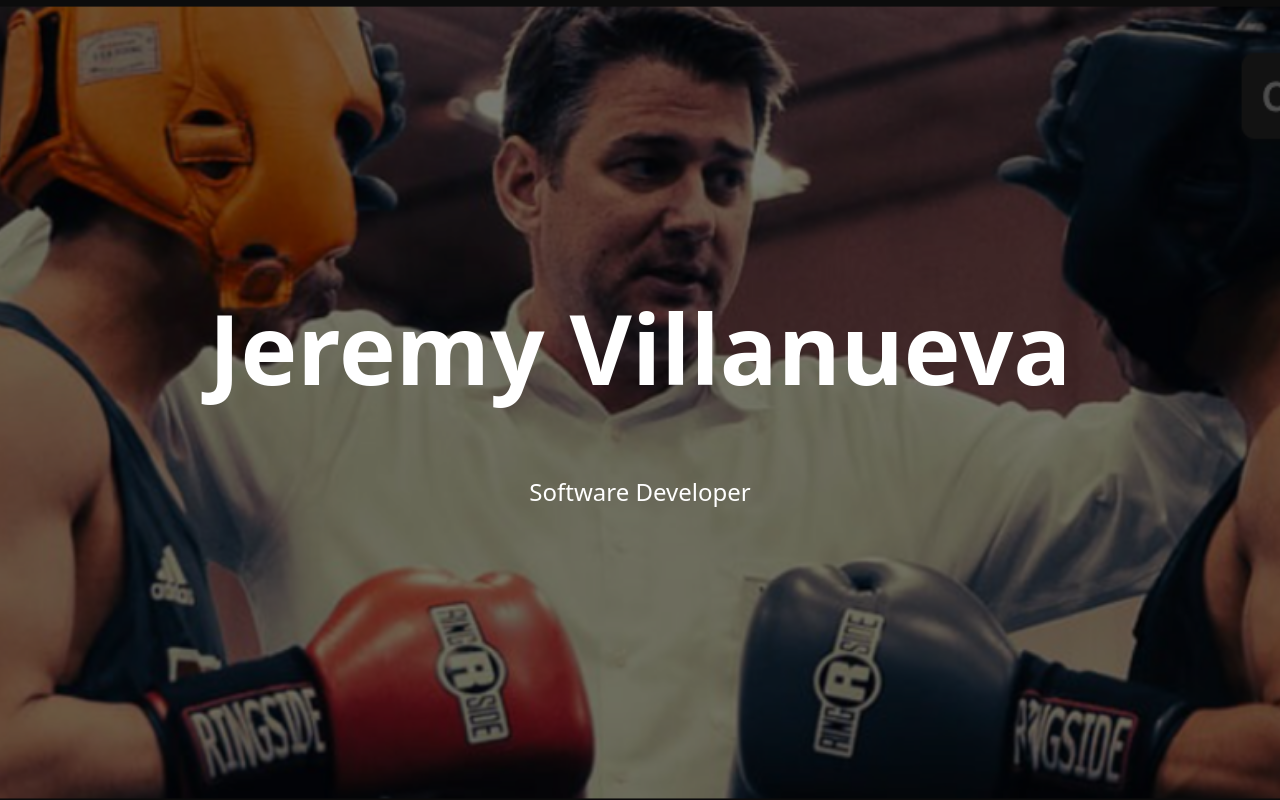
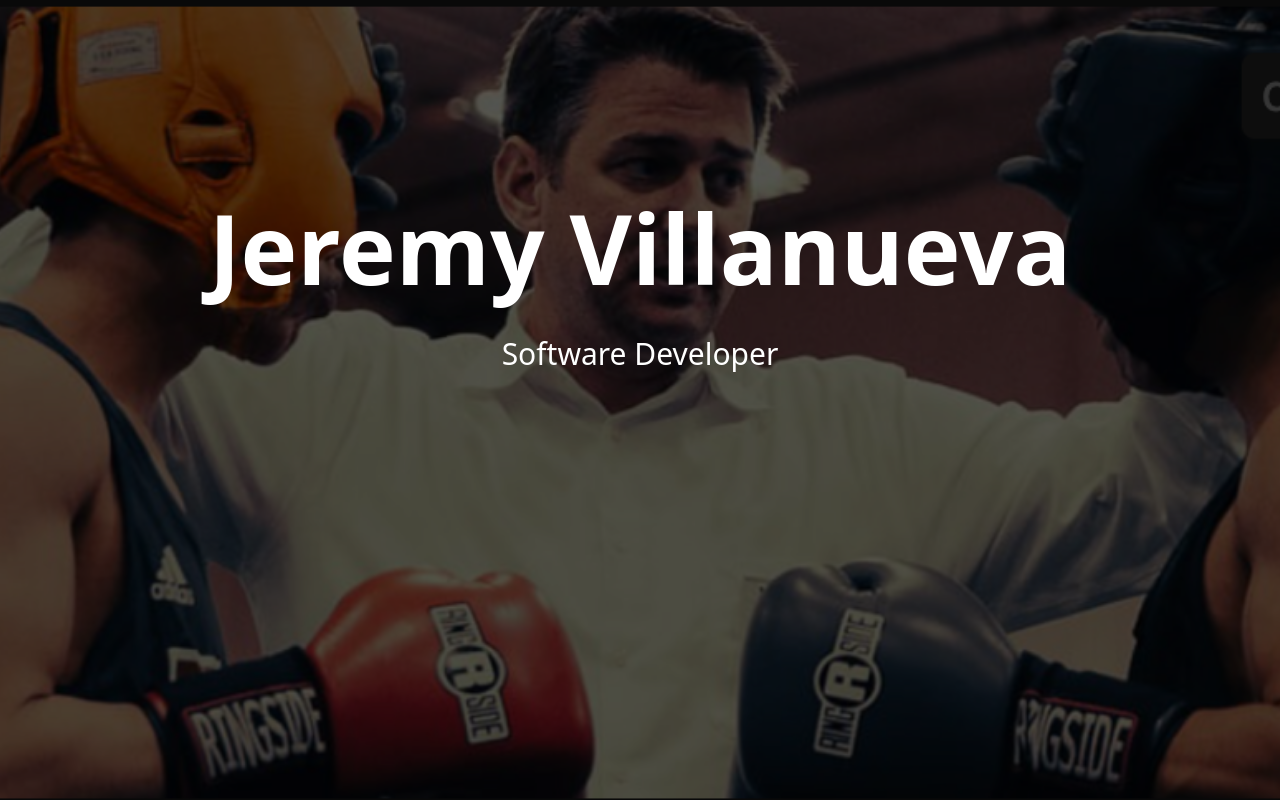
Before and after one commit to jeremyjv/villain-website, a React (Vite) app in the folder frontend/: page / in a window 1280 px wide. Built offline with nearby package versions, Linux system fonts and the light colour scheme.

Commit message:
positioned name correctly

```diff
--- a/frontend/src/App.jsx
+++ b/frontend/src/App.jsx
@@ -17,18 +17,27 @@ function App() {
   return (
     <>
 
+   <div class="relative h-screen">
 
-    <div className="bg-black text-center text-white">
+        <div class="bg-hero absolute inset-0 bg-cover bg-center"></div>
 
-    <div class="bg-hero relative bg-cover bg-center h-screen">
-        <div class="absolute inset-0 bg-black opacity-50"></div>
-        <div class="absolute inset-0 flex justify-center items-center">
-            <div class="absolute text-center text-white">
-                <h1 class="text-8xl font-bold mt-2">Jeremy Villanueva</h1>
-                <p class="mt-20 text-2xl">Software Developer</p>
-            </div>
+
+        <div class="absolute inset-0 bg-black opacity-65"></div>
+
+
+        <div class="absolute top-1/4 left-1/2 transform -translate-x-1/2 text-center text-white w-full">
+            <h1 class="text-8xl font-bold">Jeremy Villanueva</h1>
+            <p class="mt-10 text-3xl">Software Developer</p>
         </div>
     </div>
+
+
+   {/* <div class="bg-black relative bg-cover bg-center h-screen flex justify-center items-start">
+    <div class="text-center text-white">
+        <h1 class="text-8xl font-bold mt-1/3">Jeremy Villanueva</h1>
+        <p class="mt-8 text-2xl">Software Developer</p>
+    </div>
+  </div>   */}
 
 
       {/* <div class="bg-hero w-full h-auto bg-cover">
@@ -61,7 +70,6 @@ function App() {
         </div>
       </div>
      */}
-    </div>
 
     </>
 
```
